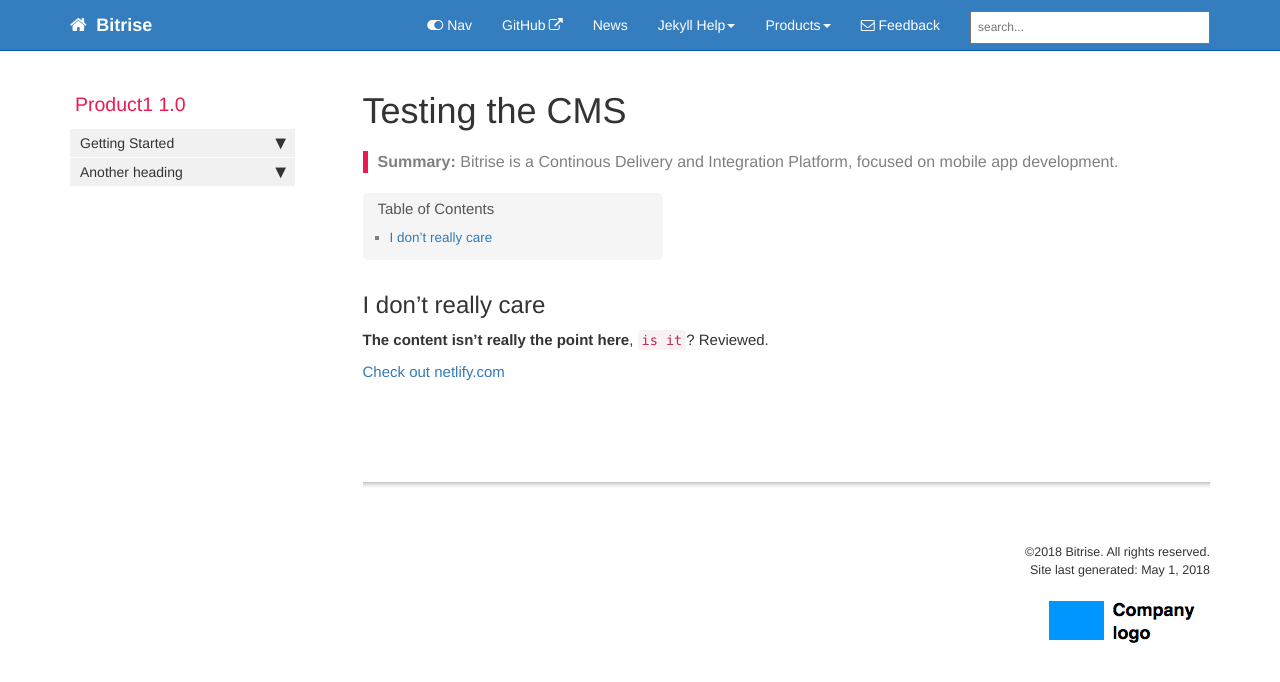
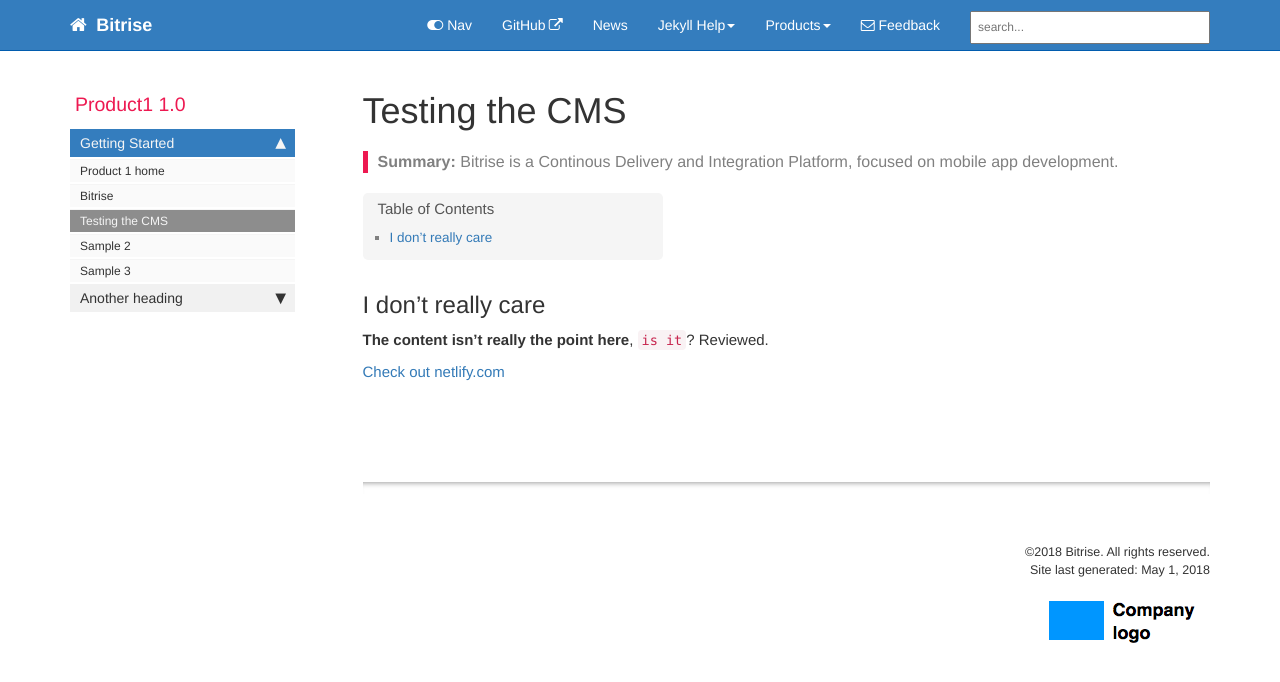
Before and after one commit to si0rac/jekyll-doc-theme, a Jekyll site: the page built from pages/product1/2018-05-01-testing-the-cms.md, in a window 1280 px wide. Shown: the top 682 px of the page. Built offline with Jekyll 4.4.1, drawn with Linux system fonts in a browser that asks for light colours; nearby versions of some CDN libraries; comment, search, counter and statistics services are not loaded.

Commit message:
bloody sidebars

```diff
--- a/_data/sidebars/product1_sidebar.yml
+++ b/_data/sidebars/product1_sidebar.yml
@@ -31,6 +31,10 @@ entries:
       url: /bitrise_whatis.html
       output: web
 
+    - title: Testing the CMS
+      url: /testing_the_cms.html
+      output: web
+
     - title: Sample 2
       url: /p1_sample2.html
       output: web, pdf
```
